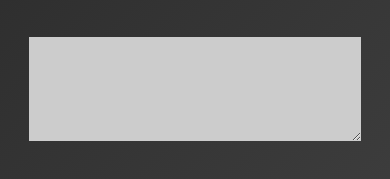
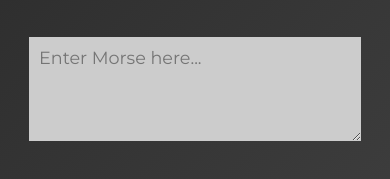
Before and after one commit to Ehabel/MorsecodeTranslator, a website with bundled scripts: page index.html in a window 390 px wide. Shown: the part 579-758 px from the top of the page. Built offline with nearby package versions, Linux system fonts and the light colour scheme.

```diff
--- a/index.html
+++ b/index.html
@@ -48,7 +48,11 @@
                 </button>
             </div>
             <div class="morse">
-                <textarea class="morse__textarea scrollbar" disabled></textarea>
+                <textarea
+                    class="morse__textarea scrollbar"
+                    placeholder="Enter Morse here..."
+                    disabled
+                ></textarea>
             </div>
         </section>
     </body>
```
